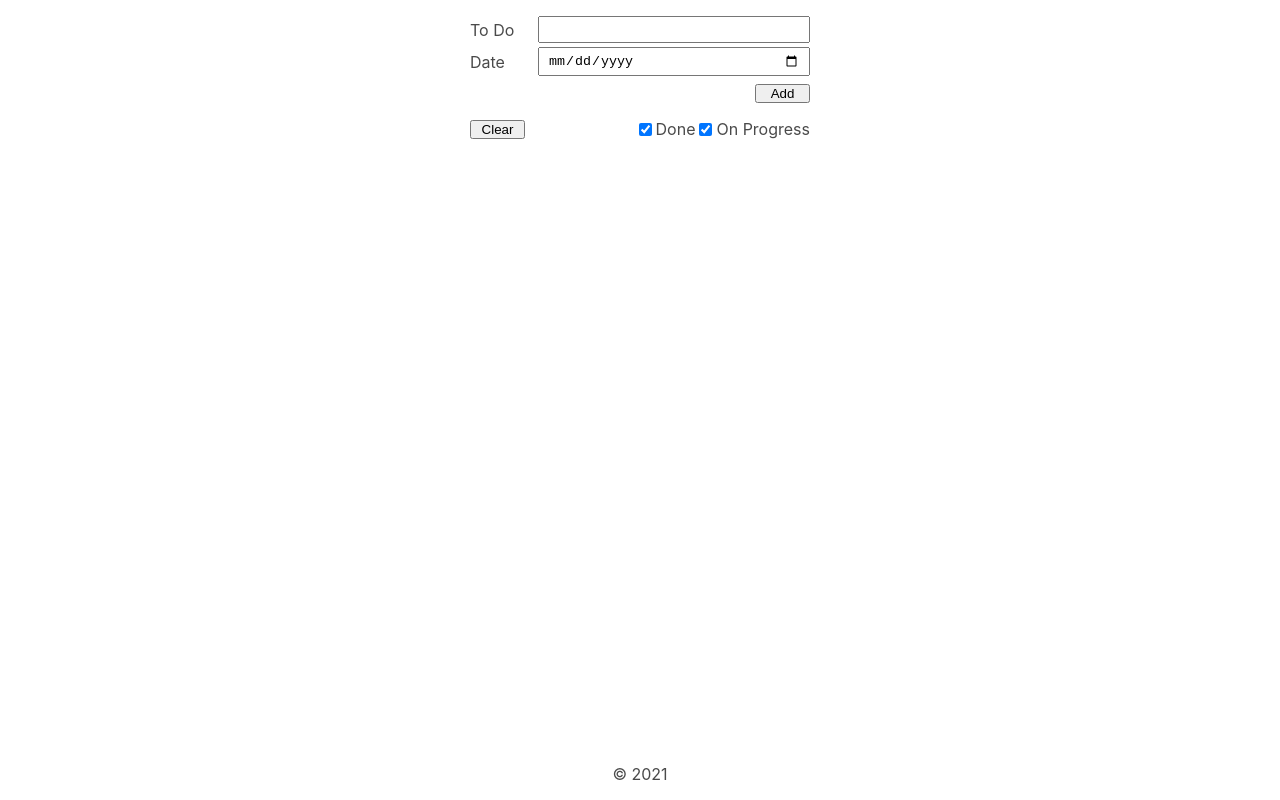
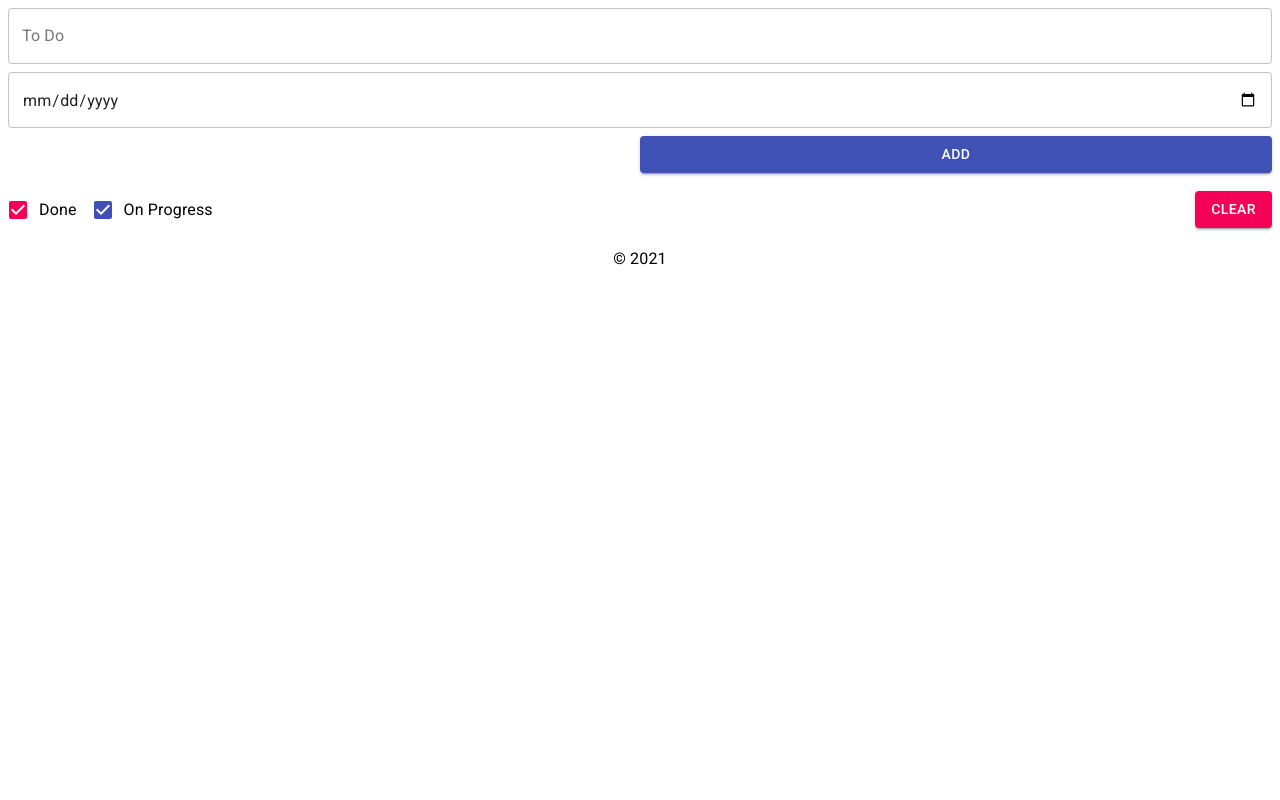
Before and after one commit to DSPdav/todo-ts, a React (Create React App) app: page / in a window 1280 px wide. Built offline with nearby package versions, Linux system fonts and the light colour scheme.

Commit message:
mengganti styling dengan Material UI

```diff
--- a/package.json
+++ b/package.json
@@ -3,6 +3,7 @@
   "version": "0.1.0",
   "private": true,
   "dependencies": {
+    "@material-ui/core": "^4.11.3",
     "@testing-library/jest-dom": "^5.11.4",
     "@testing-library/react": "^11.1.0",
     "@testing-library/user-event": "^12.1.10",
--- a/public/index.html
+++ b/public/index.html
@@ -25,6 +25,7 @@
       Learn how to configure a non-root public URL by running `npm run build`.
     -->
     <title>React App</title>
+    <link rel="stylesheet" href="https://fonts.googleapis.com/css?family=Roboto:300,400,500,700&display=swap" />
   </head>
   <body>
     <noscript>You need to enable JavaScript to run this app.</noscript>
--- a/src/App.css
+++ /dev/null
@@ -1,60 +0,0 @@
-
-.main-content {
-    flex: 1 0 auto;
-    min-width: 340px;
-    margin: 1rem 0;
-    border-radius: .25rem;
-}
-
-form {
-    display: grid;
-    align-items: center;
-    grid-template-columns: .2fr .8fr;
-    row-gap: .25rem;
-}
-input {
-    padding: .25rem .5rem;
-}
-button[type="submit"] {
-    grid-column: 1 / span 2;
-    margin: .25rem 0 0;
-    justify-self: self-end;
-    width: 55px;
-}
-.filter-display {
-    display: flex;
-    flex-direction: row-reverse;
-    justify-content: space-between;
-    align-items: center;
-    margin: 1rem 0 0;
-}
-.filter-display div {
-    display: grid;
-    align-items: center;
-    grid-template-columns: auto auto auto auto;
-    gap: .25rem;
-}
-button#clear-btn {
-    width: 55px;
-}
-.display-item {
-    display: flex;
-    justify-content: space-between;
-    align-items: center;
-    margin: 1rem 0;
-    padding: .5rem;
-    border-radius: .25rem;
-    border: 1px solid rgb(144, 144, 144);
-}
-.done {
-    text-decoration: line-through;
-    color: rgb(159, 43, 43);
-    border: 1px solid rgb(159, 43, 43);
-}
-.footer {
-    flex-shrink: 0;
-    width: 80%;
-    margin: 0 auto;
-    padding: 1rem;
-    text-align: center;
-}
--- a/src/App.tsx
+++ b/src/App.tsx
@@ -1,5 +1,4 @@
 import React from 'react';
-import './App.css';
 
 import Main from './ui/Main';
 import Footer from './ui/Footer'
--- a/src/components/Input.tsx
+++ /dev/null
@@ -1,20 +0,0 @@
-import React from 'react';
-
-type InputProps = {
-  idText: string
-  labelText: string
-  inputType: string
-  valueInput: string
-  handleChange: Function
-}
-
-function Input({idText, labelText, inputType, valueInput, handleChange}: InputProps) {
-  return (
-    <>
-      <label htmlFor={idText}>{labelText}</label>
-      <input id={idText} type={inputType} value={valueInput} onChange={e => handleChange(e)}/>
-    </>
-  );
-}
-
-export default Input;
--- a/src/index.css
+++ /dev/null
@@ -1,23 +0,0 @@
-* {
-  padding: 0;
-  margin: 0;
-  box-sizing: border-box;
-}
-
-body {
-  font-family: -apple-system, BlinkMacSystemFont, 'Segoe UI', 'Roboto', 'Oxygen',
-    'Ubuntu', 'Cantarell', 'Fira Sans', 'Droid Sans', 'Helvetica Neue',
-    sans-serif;
-  -webkit-font-smoothing: antialiased;
-  -moz-osx-font-smoothing: grayscale;
-}
-
-div#root {
-  min-height: 100vh;
-  min-width: 100vw;
-  display: flex;
-  flex-direction: column;
-  justify-content: center;
-  align-items: center;
-  color: rgb(74, 74, 74);
-}
--- a/src/index.tsx
+++ b/src/index.tsx
@@ -1,6 +1,5 @@
 import React from 'react';
 import ReactDOM from 'react-dom';
-import './index.css';
 import App from './App';
 import reportWebVitals from './reportWebVitals';
 
--- a/src/ui/Footer.tsx
+++ b/src/ui/Footer.tsx
@@ -1,10 +1,14 @@
 import React from 'react';
+
+import Container from '@material-ui/core/Container';
+import Typography from '@material-ui/core/Typography';
+
 
 function Footer() {
   return (
-    <footer data-testid="footer" className="footer">
-      <p>&copy; 2021</p>
-    </footer>
+    <Container component="footer" disableGutters>
+      <Typography align="center">&copy; 2021</Typography>
+    </Container>
   );
 }
 
--- a/src/ui/Form.tsx
+++ b/src/ui/Form.tsx
@@ -1,6 +1,26 @@
+import { createStyles, makeStyles, Theme } from '@material-ui/core/styles';
+import TextField from '@material-ui/core/TextField';
+import Button from '@material-ui/core/Button';
 import React from 'react';
 
-import Input from '../components/Input'
+const useStyles = makeStyles((theme: Theme) =>
+  createStyles({
+    root: {
+      display: 'flex',
+      flexWrap: 'wrap',
+      flexDirection: 'column',
+      width: '100%',
+      '& > div': {
+        margin: '0 0 .5rem',
+        width: '100%',
+      },
+      '& > button': {
+        alignSelf: 'flex-end',
+        width: '50%',
+      },
+    },
+  }),
+);
 
 type FormProps = {
   list: object[]
@@ -8,14 +28,9 @@ type FormProps = {
 }
 
 function Form({list, setList}: FormProps) {
+  const classes = useStyles();
   const [newToDo, setNewToDo] = React.useState('');
   const [date, setDate] = React.useState('');
-  const handleChangeToDo = (e: React.FormEvent<HTMLInputElement>): void => {
-    setNewToDo(e.currentTarget.value);
-  }
-  const handleChangeDate = (e: React.FormEvent<HTMLInputElement>): void => {
-    setDate(e.currentTarget.value);
-  }
 
   const handleSubmit = (e: React.SyntheticEvent): void => {
     e.preventDefault();
@@ -26,10 +41,10 @@ function Form({list, setList}: FormProps) {
 
 
   return (
-    <form onSubmit={handleSubmit}>
-      <Input idText="todo" inputType="text" labelText="To Do" valueInput={newToDo} handleChange={handleChangeToDo}/>
-      <Input idText="date" inputType="date" labelText="Date" valueInput={date} handleChange={handleChangeDate}/>
-      <button type="submit">Add</button>
+    <form className={classes.root} autoComplete="off" onSubmit={handleSubmit}>
+      <TextField id="todo" label="To Do" variant="outlined" value={newToDo} onChange={e => setNewToDo(e.target.value)} />
+      <TextField id="date" variant="outlined" type="date" value={date} onChange={e => setDate(e.target.value)} />
+      <Button variant="contained" color="primary" type="submit">add</Button>
     </form>
   );
 }
--- a/src/ui/Main.tsx
+++ b/src/ui/Main.tsx
@@ -1,8 +1,31 @@
 import React from 'react';
 
-import Form from './Form'
+import { createStyles, makeStyles, Theme } from '@material-ui/core/styles';
+import Box from '@material-ui/core/Box';
+import Container from '@material-ui/core/Container';
+import Card from '@material-ui/core/Card';
+import Typography from '@material-ui/core/Typography';
+import FormControlLabel from '@material-ui/core/FormControlLabel';
+import Checkbox from '@material-ui/core/Checkbox';
+import Button from '@material-ui/core/Button';
+import Form from './Form';
+
+
+const useStyles = makeStyles((theme: Theme) =>
+  createStyles({
+    root: {
+      display: 'flex',
+      flexWrap: 'wrap',
+      justifyContent: 'space-between',
+      alignItems: 'center',
+      width: '100%',
+      margin: '1rem 0',
+    },
+  }),
+);
 
 function Main() {
+  const classes = useStyles();
   const initialState: Array<{id: string, content: string, date: string, done: boolean}> = [];
   const [listToDo, setListToDo] = React.useState(initialState);
   const [show, setShow] = React.useState({done: true, onProgress: true});
@@ -48,25 +71,42 @@ function Main() {
   }, [listToDo])
 
   return (
-    <main data-testid="main" className="main-content">
+    <main>
       <Form list={listToDo} setList={setListToDo}/>
-      <div className="filter-display">
-        <div>
-          <input type="checkbox" id="showDone" checked={show.done} onChange={() => setShow({...show, done: !show.done})}/>
-          <label htmlFor="showDone">Done</label>
-          <input type="checkbox" id="showOnProgress" checked={show.onProgress} onChange={() => setShow({...show, onProgress: !show.onProgress})}/>
-          <label htmlFor="showOnProgress">On Progress</label>
-        </div>
-        <button id="clear-btn" onClick={handleClear}>Clear</button>
-      </div>
+      <Container className={classes.root} disableGutters>
+        <Box>
+          <FormControlLabel
+            control={
+              <Checkbox
+                checked={show.done}
+                onChange={() => setShow({...show, done: !show.done})}
+                name="showDone"
+              />
+            }
+            label="Done"
+          />
+          <FormControlLabel
+            control={
+              <Checkbox
+                checked={show.onProgress}
+                onChange={() => setShow({...show, onProgress: !show.onProgress})}
+                name="showOnProgress"
+                color="primary"
+              />
+            }
+            label="On Progress"
+          />
+        </Box>
+        <Button id="clear-btn" variant="contained" color="secondary" onClick={handleClear}>clear</Button>
+      </Container>
       {filterListToDo().map(item => (
-        <div key={item.id} className={`display-item ${item.done === true ? 'done' : ''}`}>
-          <div>
-            <strong>{item.content}</strong>
-            <p>{item.date}</p>
-          </div>
-          <input type="checkbox" name="toggle-done" checked={item.done} onChange={() => handleChangeDone(item.id)}/>
-        </div>
+        <Card key={item.id} style={{display: 'flex', justifyContent: 'space-between', alignItems: 'center', padding: '.5rem', margin: '1rem 0'}}>
+          <Box>
+            <Typography color={item.done ? "secondary" : "primary"}>{item.content}</Typography>
+            <Typography>{item.date}</Typography>
+          </Box>
+          <Checkbox checked={item.done} onChange={() => handleChangeDone(item.id)} name="toggle-done"/>
+        </Card>
       ))}
     </main>
   );
--- a/tsconfig.json
+++ b/tsconfig.json
@@ -18,7 +18,10 @@
     "resolveJsonModule": true,
     "isolatedModules": true,
     "noEmit": true,
-    "jsx": "react-jsx"
+    "jsx": "react-jsx",
+    "noImplicitAny": true,
+    "noImplicitThis": true,
+    "strictNullChecks": true
   },
   "include": [
     "src"
```
Also changed, not shown: src/logo.svg (deleted), 1 other file (tests, documents, lock files or other folders).
